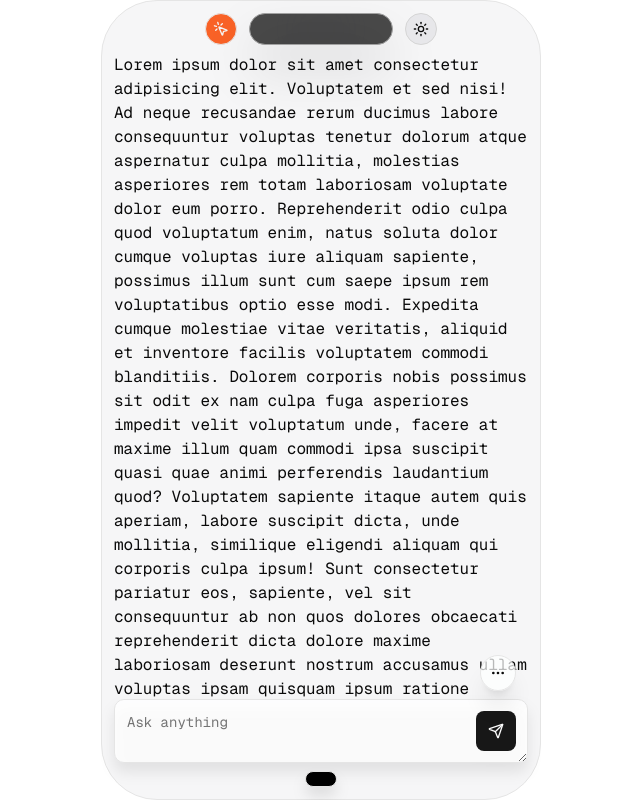
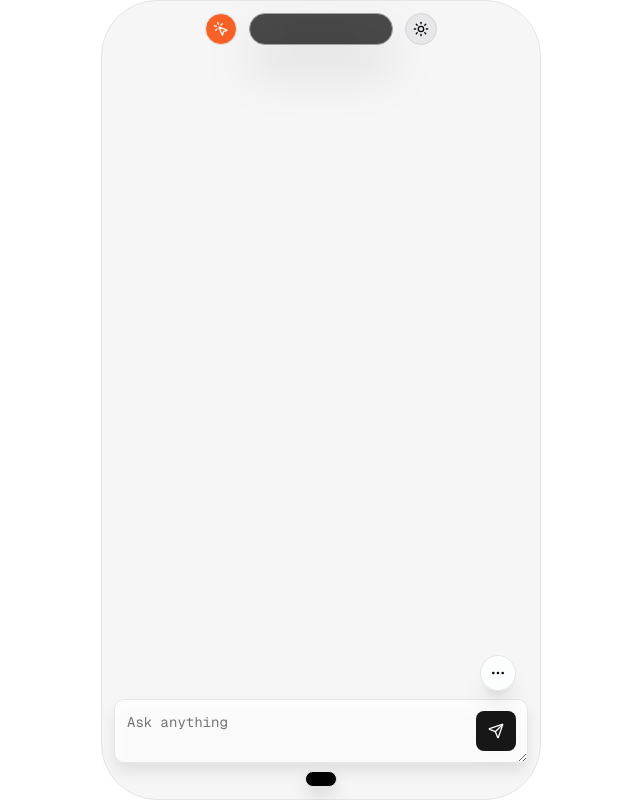
Before and after one commit to AJ1732/mistral-chat-app, a Next.js app: page /chat in a window 1280 px wide. Shown: the whole page, without its empty margins (319-959 px from the left). Built offline with nearby package versions, Linux system fonts and the light colour scheme.

Commit message:
chore: adjust error handling and animations
Adjust animation of chat-behind component and implement proper error handling of chat response

```diff
--- a/features/chats/components/chat-behind.tsx
+++ b/features/chats/components/chat-behind.tsx
@@ -1,4 +1,5 @@
 "use client";
+import { useEffect, useRef } from "react";
 import { AnimatePresence, motion } from "motion/react";
 import { MessageCircle, Search, User, X, type LucideIcon } from "lucide-react";
 
@@ -32,7 +33,7 @@ const variants = {
   open: { scaleY: 1, scaleX: 1, height: "auto", opacity: 1, translateY: 0 },
   closed: {
     scaleY: 1,
-    scaleX: 0.325,
+    scaleX: 0.375,
     height: "0rem",
     opacity: 1,
     translateY: "0.75rem",
@@ -40,13 +41,50 @@ const variants = {
 };
 
 export default function ChatBehind() {
-  const { activeView, isViewOpen, toggleViewOpen, selectActiveView } =
-    useViewBehindContext();
+  const {
+    activeView,
+    isViewOpen,
+    toggleViewOpen,
+    selectActiveView,
+    closeView,
+  } = useViewBehindContext();
 
   const isChats = activeView === "chats";
   const { label, icon: Icon, component: Component } = VIEWS[activeView];
 
+  const firstButtonRef = useRef<HTMLButtonElement>(null);
+
+  // Auto-focus the first button when the view opens
+  useEffect(() => {
+    if (isViewOpen && firstButtonRef.current) {
+      // Small delay to ensure the animation has started
+      const timeoutId = setTimeout(() => firstButtonRef.current?.focus(), 100);
+      return () => clearTimeout(timeoutId);
+    }
+  }, [isViewOpen]);
+
   return (
+    <>
+      {/* Backdrop for click-outside-to-close */}
+      <AnimatePresence>
+        {isViewOpen && (
+          <motion.div
+            key="chat-behind-backdrop"
+            initial={{ opacity: 0 }}
+            animate={{ opacity: 1 }}
+            exit={{ opacity: 0 }}
+            transition={{
+              duration: 0.15,
+              ease: "easeOut",
+            }}
+            onClick={closeView}
+            className="fixed inset-0 z-30 bg-transparent"
+            aria-hidden="true"
+          />
+        )}
+      </AnimatePresence>
+
+      {/* Content */}
       <motion.section
         layout
         key={"chat-behind"}
@@ -56,7 +94,7 @@ export default function ChatBehind() {
         exit="closed"
         transition={{
           duration: 0.25,
-        ease: "easeOut",
+          ease: [0.45, 0.05, 0.55, 0.95],
         }}
         className={cn(
           "relative z-40 -mx-4 -mt-3 flex origin-top flex-col overflow-hidden px-4 pt-3",
@@ -75,7 +113,12 @@ export default function ChatBehind() {
             <>
               <motion.div
                 initial={{ opacity: 0 }}
-              animate={{ opacity: isViewOpen ? 1 : 0 }}
+                animate={{ opacity: 1 }}
+                exit={{ opacity: 0 }}
+                transition={{
+                  duration: 0.15,
+                  ease: "easeOut",
+                }}
                 style={{
                   transformOrigin: "top",
                   willChange: "transform, opacity",
@@ -92,13 +135,10 @@ export default function ChatBehind() {
                 key={"view-actions"}
                 initial={{ y: -12, opacity: 0 }}
                 animate={{ y: 0, opacity: 1 }}
-              exit={{ y: -12, opacity: 0, transition: { duration: 0.1 } }}
+                exit={{ y: -12, opacity: 0 }}
                 transition={{
-                type: "spring",
-                stiffness: 160,
-                damping: 22,
-                duration: 0.3,
-                ease: [0.34, 1.56, 0.64, 1],
+                  duration: 0.15,
+                  ease: "easeOut",
                 }}
                 className={cn(
                   "inset-x-0 bottom-0 mt-3 mb-3 grid grid-cols-[auto_1fr_auto] gap-x-3 drop-shadow-xl",
@@ -106,17 +146,25 @@ export default function ChatBehind() {
                 )}
               >
                 <Button
+                  ref={firstButtonRef}
                   size={"icon"}
                   variant={"outline"}
-                onClick={() => selectActiveView(isChats ? "profile" : "chats")}
+                  onClick={() =>
+                    selectActiveView(isChats ? "profile" : "chats")
+                  }
                 >
                   <Icon />
                 </Button>
 
                 <div className="mx-auto flex w-fit items-center justify-center gap-2">
-                <h2 className="grid h-9 min-w-28 place-content-center border px-5 text-sm capitalize">
+                  <button
+                    onClick={() =>
+                      selectActiveView(isChats ? "profile" : "chats")
+                    }
+                    className="grid h-9 min-w-28 cursor-pointer place-content-center border px-5 text-sm capitalize"
+                  >
                     {label}
-                </h2>
+                  </button>
                   <Button
                     size={"icon"}
                     variant={"outline"}
@@ -135,12 +183,25 @@ export default function ChatBehind() {
                   <X />
                 </Button>
               </motion.div>
+
+              <motion.div
+                initial={{ opacity: 0 }}
+                animate={{ opacity: 1 }}
+                exit={{ opacity: 0 }}
+                transition={{
+                  duration: 0.15,
+                  ease: "easeOut",
+                }}
+                style={{
+                  transformOrigin: "top",
+                  willChange: "transform, opacity",
+                }}
+                className="bg-orange-accent-400 dark:bg-orange-accent-400/60 pointer-events-none absolute inset-x-0 bottom-0 -z-[1] h-40 translate-y-1/2 rounded-b-[1.125rem] blur-3xl"
+              />
             </>
           )}
         </AnimatePresence>
-      {isViewOpen && (
-        <div className="bg-orange-accent-400 dark:bg-orange-accent-400/60 pointer-events-none absolute inset-x-0 bottom-0 -z-[1] h-40 translate-y-1/2 rounded-b-[1.125rem] blur-3xl" />
-      )}
       </motion.section>
+    </>
   );
 }
--- a/features/chats/components/chat-dialogs.tsx
+++ b/features/chats/components/chat-dialogs.tsx
@@ -10,7 +10,7 @@ import { useViewBehindContext } from "../context/view-behind";
 
 const variants = {
   initial: { opacity: 0, height: 0 },
-  animate: { opacity: 1, height: "100%", borderTopRadius: "2.875rem" },
+  animate: { opacity: 1, height: "auto", borderTopRadius: "2.875rem" },
   shrink: { opacity: 1, height: "5rem" },
 };
 
@@ -18,7 +18,7 @@ export default function ChatDialogs() {
   const {
     state: { messages },
   } = useChat();
-  const { isViewOpen, closeView } = useViewBehindContext();
+  const { isViewOpen } = useViewBehindContext();
 
   const scrollRef = useRef<HTMLUListElement>(null);
 
@@ -34,19 +34,23 @@ export default function ChatDialogs() {
       variants={variants}
       initial={"initial"}
       animate={isViewOpen ? "shrink" : "animate"}
-      transition={{ duration: 0.2, ease: "easeOut" }}
-      onClick={closeView}
+      transition={{ duration: 0.2, ease: [0.45, 0.05, 0.55, 0.95] }}
+      inert={isViewOpen ? true : undefined}
       className={cn(
-        "no-scrollbar relative z-0 flex-1 overflow-y-auto pb-2",
+        "no-scrollbar flex1 relative z-0 overflow-y-auto pb-2",
         !isViewOpen && "md:rounded-t-[2.875rem]",
       )}
     >
-      <article
+      <motion.article
         ref={scrollRef}
         className={cn(
           "flex flex-col transition-[padding]",
           !isViewOpen && "pt-10 md:rounded-t-[2.5rem]",
         )}
+        style={{
+          transformOrigin: "bottom",
+          willChange: "transform, opacity",
+        }}
       >
         <ul
           role="list"
@@ -54,7 +58,7 @@ export default function ChatDialogs() {
           className="mt-auto space-y-8 leading-[200%]"
         >
           <AnimatePresence mode="popLayout">
-            {messages.map(({ id, text, sender, loading }) => {
+            {messages.map(({ id, text, sender, loading, error }) => {
               const isUser = sender === "user";
               const isAI = sender === "ai";
               return (
@@ -72,7 +76,10 @@ export default function ChatDialogs() {
                     "overflow-wrap-anywhere flex max-w-[90%] flex-col text-pretty break-words hyphens-auto",
                     {
                       "text-orange-accent-500 dark:text-orange-accent-50 [&>div:has(small)]:text-left":
-                        isAI,
+                        isAI && !error,
+                    },
+                    {
+                      "text-red-500 dark:text-red-400": error,
                     },
                     {
                       "ml-auto text-right dark:text-zinc-300 [&>div:has(small)]:ml-auto":
@@ -88,7 +95,18 @@ export default function ChatDialogs() {
                     )}
                   >
                     {isAI ? (
-                      <MarkdownMessage content={text} />
+                      <>
+                        <MarkdownMessage
+                          content={
+                            text || (error ? "Failed to get response" : "")
+                          }
+                        />
+                        {error && (
+                          <p className="mt-1 mb-2 text-xs text-red-500 dark:text-red-400">
+                            Message failed. Please try again.
+                          </p>
+                        )}
+                      </>
                     ) : (
                       <motion.p
                         initial={{ opacity: 0 }}
@@ -99,7 +117,7 @@ export default function ChatDialogs() {
                         {text}
                       </motion.p>
                     )}
-                    {isAI && loading && <TypingIndicator />}
+                    {isAI && loading && !error && <TypingIndicator />}
                   </div>
                   <ChatStamp {...{ isAI, isUser }} />
                 </motion.li>
@@ -107,32 +125,7 @@ export default function ChatDialogs() {
             })}
           </AnimatePresence>
         </ul>
-        <p>
-          Lorem ipsum dolor sit amet consectetur adipisicing elit. Voluptatem et
-          sed nisi! Ad neque recusandae rerum ducimus labore consequuntur
-          voluptas tenetur dolorum atque aspernatur culpa mollitia, molestias
-          asperiores rem totam laboriosam voluptate dolor eum porro.
-          Reprehenderit odio culpa quod voluptatum enim, natus soluta dolor
-          cumque voluptas iure aliquam sapiente, possimus illum sunt cum saepe
-          ipsum rem voluptatibus optio esse modi. Expedita cumque molestiae
-          vitae veritatis, aliquid et inventore facilis voluptatem commodi
-          blanditiis. Dolorem corporis nobis possimus sit odit ex nam culpa fuga
-          asperiores impedit velit voluptatum unde, facere at maxime illum quam
-          commodi ipsa suscipit quasi quae animi perferendis laudantium quod?
-          Voluptatem sapiente itaque autem quis aperiam, labore suscipit dicta,
-          unde mollitia, similique eligendi aliquam qui corporis culpa ipsum!
-          Sunt consectetur pariatur eos, sapiente, vel sit consequuntur ab non
-          quos dolores obcaecati reprehenderit dicta dolore maxime laboriosam
-          deserunt nostrum accusamus ullam voluptas ipsam quisquam ipsum ratione
-          repellendus! Ipsa labore obcaecati itaque repellendus consequatur,
-          voluptates assumenda ipsam vel delectus iste est quia! Ipsam,
-          inventore! Vero repellat distinctio quisquam a neque delectus magnam
-          magni, consectetur dolor laborum qui est cupiditate dignissimos
-          dolores asperiores officia itaque molestiae eum cum totam quis
-          similique? Esse, ipsum illo velit quam sit doloremque provident
-          repellendus harum nemo
-        </p>
-      </article>
+      </motion.article>
     </motion.div>
   );
 }
--- a/features/chats/queries/index.tsx
+++ b/features/chats/queries/index.tsx
@@ -18,10 +18,15 @@ export const usePostChatStream = () => {
       return ChatService.postChatStream(data, onChunk);
     },
     onMutate: () => addNotification({ message: "Thinking", type: "loading" }),
-    onSettled: () => removeNotification(),
+    onSuccess: () => removeNotification(),
     onError: (error) => {
       console.log("Error:", error);
-      addNotification({ message: "Something went wrong", type: "error" });
+      addNotification({
+        message: "Failed to get response. Please try again.",
+        type: "error"
+      });
+      // Auto-dismiss error after 3 seconds
+      // setTimeout(() => removeNotification(), 3000);
     },
   });
 };
--- a/types/chat.d.ts
+++ b/types/chat.d.ts
@@ -3,6 +3,7 @@ interface ChatMessage {
   text: string;
   sender: "user" | "ai";
   loading?: boolean;
+  error?: boolean;
 }
 
 interface ChatPost {
--- a/types/global.d.ts
+++ b/types/global.d.ts
@@ -2,3 +2,11 @@ declare module "*.css";
 declare module "*.module.css";
 declare module "*.scss";
 declare module "*.module.scss";
+
+// Extend React HTML attributes to include the inert attribute
+declare namespace React {
+  // eslint-disable-next-line @typescript-eslint/no-unused-vars
+  interface HTMLAttributes<T> {
+    inert?: boolean;
+  }
+}
```
Also changed, not shown: features/chats/components/chatbox.tsx (+11 -1 lines), features/chats/context/index.tsx (+24 -0 lines), 1 other file (tests, documents, lock files or other folders). Lines whose indentation alone changed are shown as unchanged.
